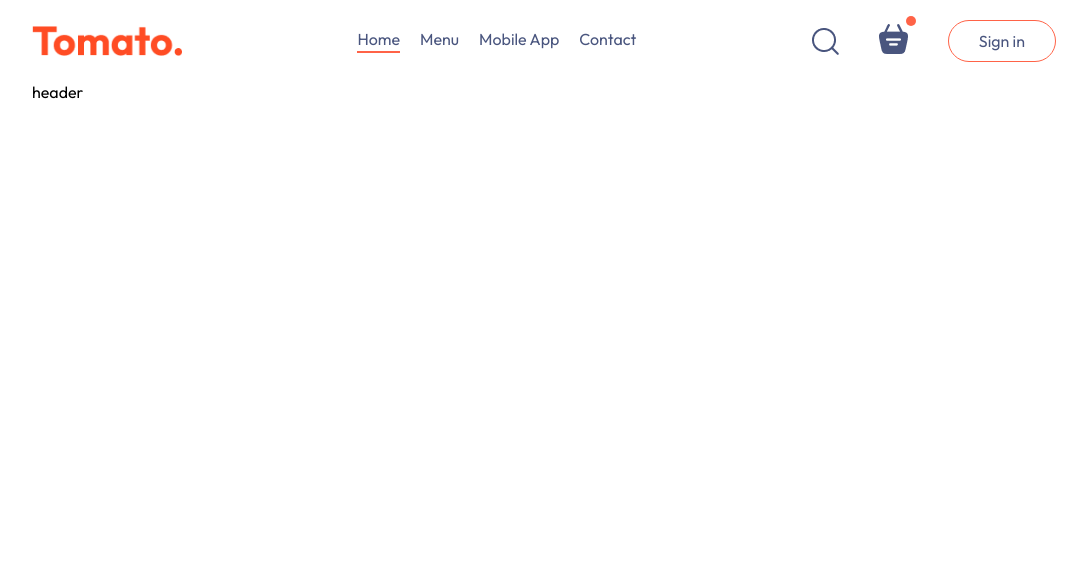
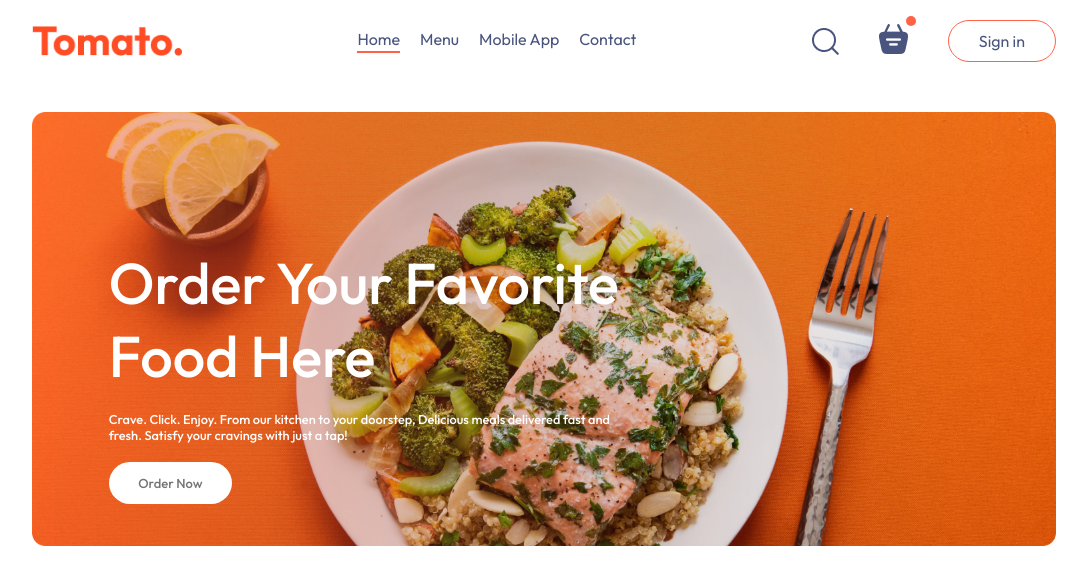
Before and after one commit to fmfahath/foody-delivery, a React (Vite) app in the folder frontend/: page / in a window 1280 px wide. Shown: the top 584 px of the page, without its empty margins (96-1183 px from the left). Built offline with nearby package versions, Linux system fonts and the light colour scheme.

Commit message:
frontend >> Headeer -- component created, css added

```diff
--- a/frontend/src/components/Header/Header.css
+++ b/frontend/src/components/Header/Header.css
@@ -0,0 +1,54 @@
+.header {
+    height: 34vw;
+    margin: 30px auto;
+    background: url('/header_img.png') no-repeat;
+    background-size: contain;
+    position: relative;
+}
+
+.header-contents {
+    position: absolute;
+    display: flex;
+    flex-direction: column;
+    align-items: start;
+    gap: 1.5vw;
+    max-width: 50%;
+    bottom: 10%;
+    left: 6vw;
+    animation: FadeIn 3s;
+}
+
+.header-contents h2 {
+    font-weight: 500;
+    font-size: max(4.5vw, 22px);
+    color: #fff;
+}
+
+.header-contents p {
+    font-weight: 500;
+    font-size: 1vw;
+    color: #fff;
+}
+
+.header-contents button {
+    border: none;
+    color: #747474;
+    background-color: #fff;
+    padding: 1vw 2.3vw;
+    font-size: max(1vw, 13px);
+    font-weight: 500;
+    border-radius: 50px;
+    cursor: pointer;
+    transition: all 0.1s;
+}
+
+.header-contents button:hover {
+    border: 2px solid #fff;
+    color: #fff;
+    background-color: transparent;
+    padding: 1vw 2.3vw;
+    font-size: max(1vw, 13px);
+    font-weight: 500;
+    border-radius: 50px;
+    cursor: pointer;
+}
--- a/frontend/src/components/Header/Header.jsx
+++ b/frontend/src/components/Header/Header.jsx
@@ -3,7 +3,13 @@ import './header.css'
 
 const Header = () => {
     return (
-        <div>header</div>
+        <div className='header'>
+            <div className="header-contents">
+                <h2>Order Your Favorite Food Here</h2>
+                <p>Crave. Click. Enjoy. From our kitchen to your doorstep, Delicious meals delivered fast and fresh. Satisfy your cravings with just a tap!</p>
+                <button>Order Now</button>
+            </div>
+        </div>
     )
 }
 
--- a/frontend/src/index.css
+++ b/frontend/src/index.css
@@ -20,3 +20,13 @@ a {
   width: 80%;
   margin: auto;
 }
+
+@keyframes FadeIn {
+  0% {
+    opacity: 0;
+  }
+
+  100% {
+    opacity: 1;
+  }
+}
```
Also changed, not shown: frontend/public/header_img.png (added).
